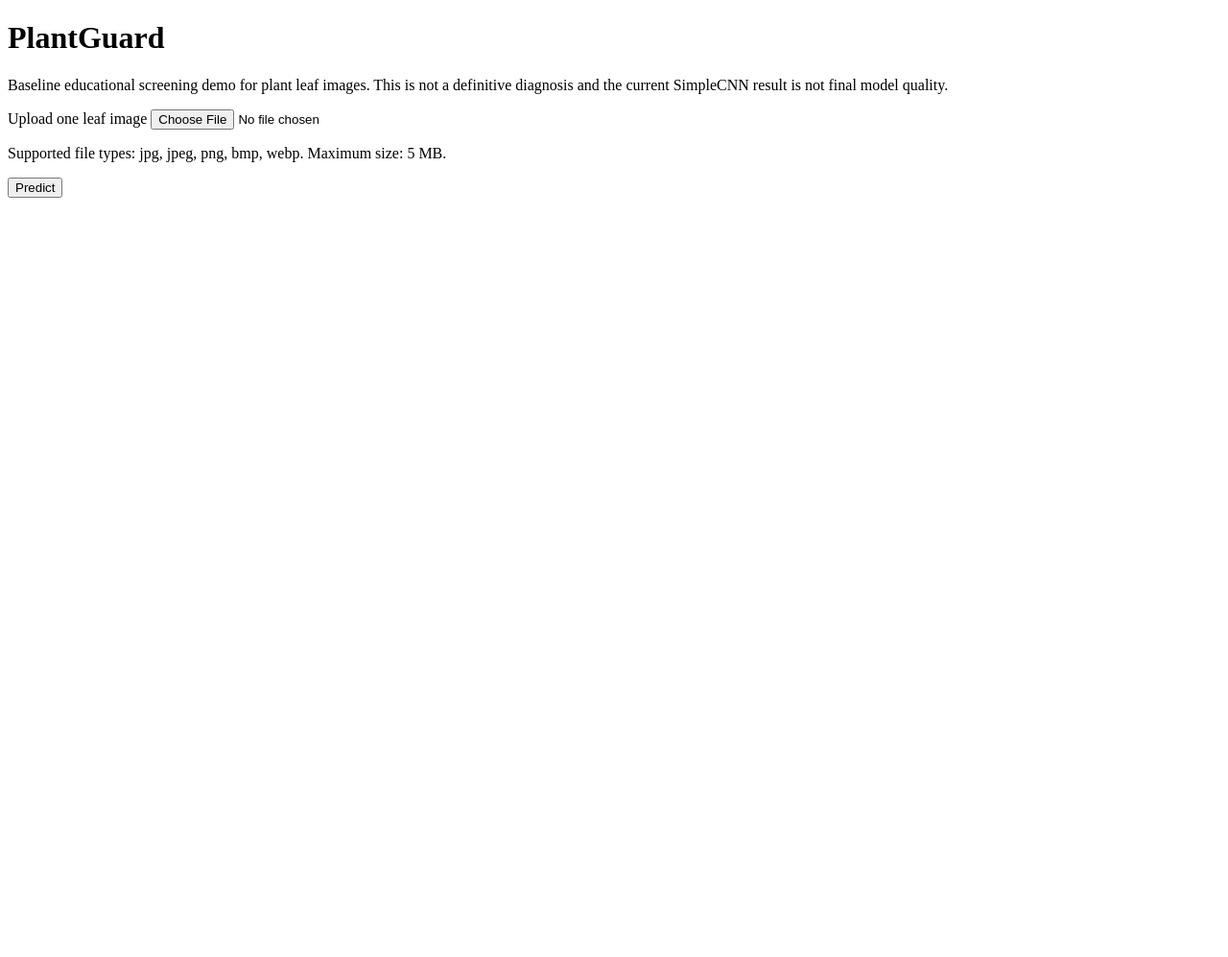
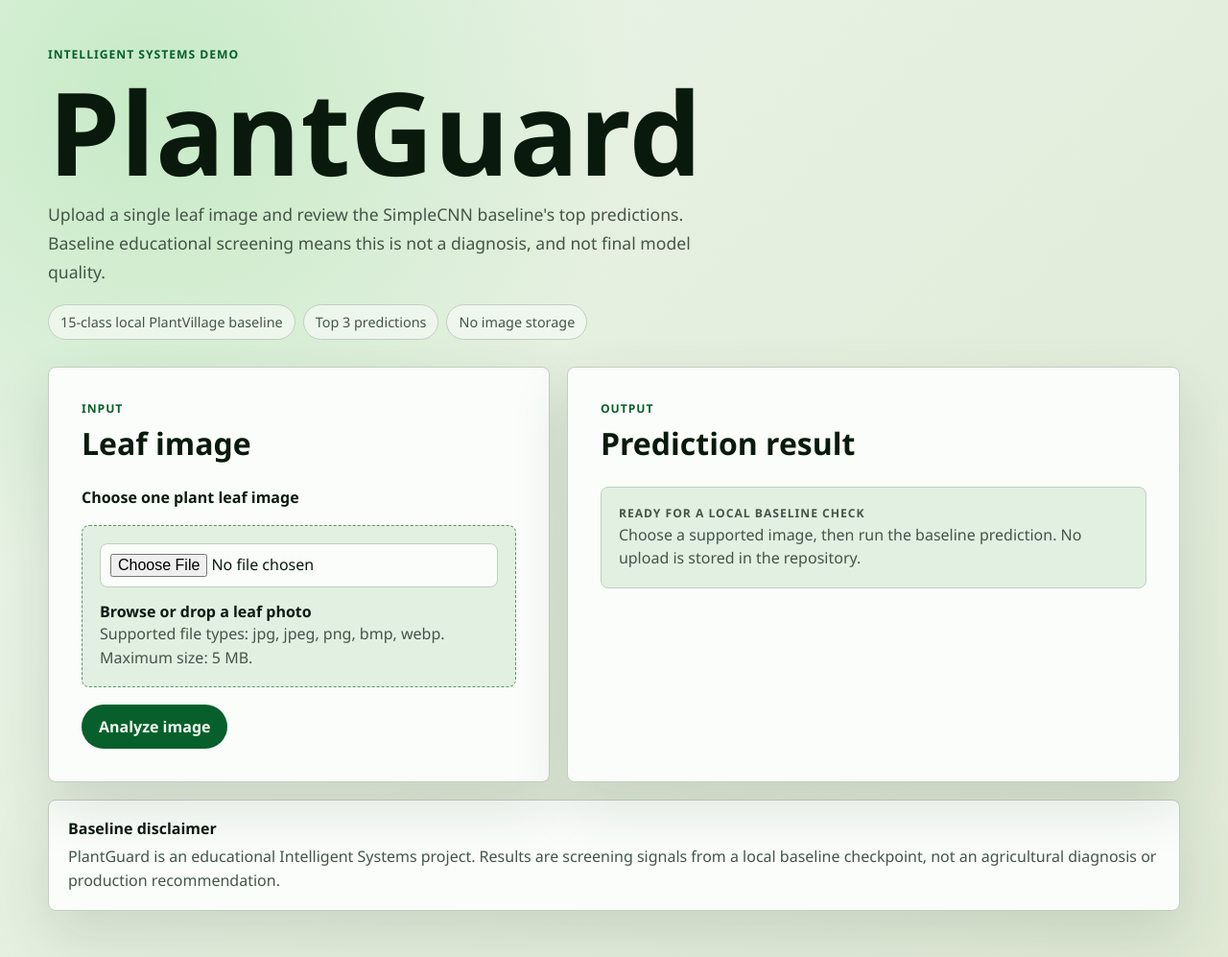
Before and after one commit to TrstnSnhn/Final_Proj_intel_system, a Flask app: page / in a window 1280 px wide. Shown: the whole page at 96% size. Before the commit the page ends 206 px from the top, so only its background shows below. Run offline with Flask 3, Linux system fonts and the light colour scheme.

Commit message:
feat: polish Flask web demo UI

```diff
--- /dev/null
+++ b/web/static/styles.css
@@ -0,0 +1,318 @@
+:root {
+  color-scheme: light;
+  --bg: oklch(96% 0.018 142);
+  --surface: oklch(99% 0.006 142);
+  --surface-strong: oklch(94% 0.026 145);
+  --ink: oklch(20% 0.035 150);
+  --muted: oklch(43% 0.032 150);
+  --line: oklch(84% 0.026 145);
+  --accent: oklch(43% 0.115 150);
+  --accent-soft: oklch(91% 0.05 150);
+  --warning: oklch(52% 0.14 32);
+  --shadow: 0 24px 60px oklch(35% 0.04 150 / 0.14);
+  font-family:
+    "Aptos",
+    "Segoe UI",
+    system-ui,
+    sans-serif;
+}
+
+* {
+  box-sizing: border-box;
+}
+
+body {
+  min-height: 100dvh;
+  margin: 0;
+  color: var(--ink);
+  background:
+    radial-gradient(circle at 12% 10%, oklch(88% 0.08 145 / 0.7), transparent 32rem),
+    linear-gradient(135deg, var(--bg), oklch(92% 0.03 128));
+}
+
+button,
+input {
+  font: inherit;
+}
+
+.app-shell {
+  width: min(1180px, calc(100% - 32px));
+  margin: 0 auto;
+  padding: 48px 0;
+}
+
+.hero-panel {
+  display: grid;
+  gap: 18px;
+  max-width: 860px;
+  margin-bottom: 28px;
+}
+
+.eyebrow,
+.section-kicker,
+.prediction-rank,
+.state-label {
+  margin: 0;
+  color: var(--accent);
+  font-size: 0.76rem;
+  font-weight: 800;
+  letter-spacing: 0.08em;
+  text-transform: uppercase;
+}
+
+h1,
+h2,
+h3,
+p {
+  margin-top: 0;
+}
+
+h1 {
+  max-width: 12ch;
+  margin-bottom: 0;
+  font-size: clamp(3.4rem, 11vw, 7.5rem);
+  line-height: 0.9;
+  letter-spacing: 0;
+}
+
+h2 {
+  margin-bottom: 0;
+  font-size: clamp(1.35rem, 3vw, 2rem);
+}
+
+h3 {
+  margin-bottom: 6px;
+  font-size: 1.06rem;
+  line-height: 1.2;
+}
+
+.hero-copy {
+  max-width: 68ch;
+  margin-bottom: 0;
+  color: var(--muted);
+  font-size: 1.1rem;
+  line-height: 1.7;
+}
+
+.status-strip {
+  display: flex;
+  flex-wrap: wrap;
+  gap: 8px;
+}
+
+.status-strip span {
+  border: 1px solid var(--line);
+  border-radius: 999px;
+  padding: 8px 12px;
+  background: oklch(98% 0.01 145 / 0.72);
+  color: var(--muted);
+  font-size: 0.9rem;
+}
+
+.workspace-grid {
+  display: grid;
+  grid-template-columns: minmax(0, 0.9fr) minmax(0, 1.1fr);
+  gap: 18px;
+  align-items: stretch;
+}
+
+.upload-panel,
+.results-panel,
+.disclaimer-panel {
+  border: 1px solid var(--line);
+  border-radius: 8px;
+  background: var(--surface);
+  box-shadow: var(--shadow);
+}
+
+.upload-panel,
+.results-panel {
+  min-height: 430px;
+  padding: clamp(20px, 4vw, 34px);
+}
+
+.section-heading {
+  display: grid;
+  gap: 6px;
+  margin-bottom: 24px;
+}
+
+.upload-form {
+  display: grid;
+  gap: 18px;
+}
+
+.upload-form label {
+  color: var(--ink);
+  font-weight: 750;
+}
+
+.dropzone {
+  display: grid;
+  gap: 14px;
+  border: 1px dashed oklch(62% 0.08 150);
+  border-radius: 8px;
+  padding: 18px;
+  background: var(--surface-strong);
+}
+
+.dropzone input {
+  width: 100%;
+  border-radius: 8px;
+  border: 1px solid var(--line);
+  padding: 10px;
+  background: var(--surface);
+}
+
+.dropzone p,
+.empty-box p,
+.error-box p,
+.disclaimer-panel p {
+  margin-bottom: 0;
+  color: var(--muted);
+  line-height: 1.55;
+}
+
+.preview-card {
+  margin: 0;
+  overflow: hidden;
+  border: 1px solid var(--line);
+  border-radius: 8px;
+  background: var(--surface);
+}
+
+.preview-card[hidden] {
+  display: none;
+}
+
+.preview-card img {
+  display: block;
+  width: 100%;
+  max-height: 260px;
+  object-fit: cover;
+  background: var(--surface-strong);
+}
+
+.preview-card figcaption {
+  padding: 12px 14px;
+  color: var(--muted);
+  font-size: 0.9rem;
+  word-break: break-word;
+}
+
+button {
+  width: fit-content;
+  border: 0;
+  border-radius: 999px;
+  padding: 12px 18px;
+  background: var(--accent);
+  color: oklch(98% 0.01 145);
+  font-weight: 800;
+  cursor: pointer;
+  transition:
+    transform 180ms ease,
+    background 180ms ease;
+}
+
+button:hover {
+  background: oklch(36% 0.11 150);
+}
+
+button:active {
+  transform: translateY(1px);
+}
+
+.state-box {
+  border-radius: 8px;
+  padding: 18px;
+}
+
+.empty-box {
+  border: 1px solid var(--line);
+  background: var(--surface-strong);
+}
+
+.error-box {
+  border: 1px solid oklch(70% 0.11 32);
+  background: oklch(95% 0.035 32);
+}
+
+.error-box .state-label {
+  color: var(--warning);
+}
+
+.prediction-list {
+  display: grid;
+  gap: 14px;
+}
+
+.prediction-card {
+  display: grid;
+  grid-template-columns: auto minmax(0, 1fr);
+  gap: 14px;
+  border: 1px solid var(--line);
+  border-radius: 8px;
+  padding: 16px;
+  background: var(--surface);
+}
+
+.prediction-main {
+  min-width: 0;
+}
+
+.prediction-main code {
+  color: var(--muted);
+  font-size: 0.82rem;
+  word-break: break-word;
+}
+
+.confidence-wrap {
+  grid-column: 1 / -1;
+  display: grid;
+  gap: 8px;
+}
+
+.confidence-wrap span {
+  font-weight: 850;
+}
+
+.confidence-track {
+  height: 10px;
+  overflow: hidden;
+  border-radius: 999px;
+  background: var(--accent-soft);
+}
+
+.confidence-bar {
+  width: var(--confidence);
+  height: 100%;
+  border-radius: inherit;
+  background: linear-gradient(90deg, var(--accent), oklch(60% 0.13 142));
+}
+
+.disclaimer-panel {
+  display: grid;
+  gap: 6px;
+  margin-top: 18px;
+  padding: 18px 20px;
+}
+
+.disclaimer-panel strong {
+  color: var(--ink);
+}
+
+@media (max-width: 820px) {
+  .app-shell {
+    width: min(100% - 22px, 680px);
+    padding: 28px 0;
+  }
+
+  .workspace-grid {
+    grid-template-columns: 1fr;
+  }
+
+  .upload-panel,
+  .results-panel {
+    min-height: auto;
+  }
+}
--- a/web/templates/index.html
+++ b/web/templates/index.html
@@ -4,47 +4,131 @@
     <meta charset="utf-8">
     <meta name="viewport" content="width=device-width, initial-scale=1">
     <title>PlantGuard Web Demo</title>
+    <link rel="stylesheet" href="{{ url_for('static', filename='styles.css') }}">
   </head>
   <body>
-    <main>
-      <h1>PlantGuard</h1>
-      <p>
-        Baseline educational screening demo for plant leaf images. This is not a definitive diagnosis
-        and the current SimpleCNN result is not final model quality.
+    <main class="app-shell">
+      <section class="hero-panel" aria-labelledby="app-title">
+        <p class="eyebrow">Intelligent Systems demo</p>
+        <h1 id="app-title">PlantGuard</h1>
+        <p class="hero-copy">
+          Upload a single leaf image and review the SimpleCNN baseline's top predictions.
+          Baseline educational screening means this is not a diagnosis, and not final model quality.
         </p>
+        <div class="status-strip" aria-label="Current demo status">
+          <span>15-class local PlantVillage baseline</span>
+          <span>Top 3 predictions</span>
+          <span>No image storage</span>
+        </div>
+      </section>
 
-      <form action="/predict" method="post" enctype="multipart/form-data">
-        <label for="image">Upload one leaf image</label>
+      <section class="workspace-grid" aria-label="PlantGuard web demo">
+        <section class="upload-panel" aria-labelledby="upload-title">
+          <div class="section-heading">
+            <p class="section-kicker">Input</p>
+            <h2 id="upload-title">Leaf image</h2>
+          </div>
+
+          <form action="/predict" method="post" enctype="multipart/form-data" class="upload-form">
+            <label for="image">Choose one plant leaf image</label>
+            <div class="dropzone">
               <input
                 id="image"
                 name="image"
                 type="file"
                 accept=".jpg,.jpeg,.png,.bmp,.webp,image/jpeg,image/png,image/bmp,image/webp"
+                aria-describedby="upload-rules"
               >
-        <p>Supported file types: {{ allowed_types }}. Maximum size: {{ max_upload_mb }} MB.</p>
-        <button type="submit">Predict</button>
+              <div>
+                <strong>Browse or drop a leaf photo</strong>
+                <p id="upload-rules">Supported file types: {{ allowed_types }}. Maximum size: {{ max_upload_mb }} MB.</p>
+              </div>
+            </div>
+
+            <figure class="preview-card" id="leaf-preview" hidden>
+              <img id="leaf-preview-image" alt="Selected leaf image preview">
+              <figcaption id="leaf-preview-name">Selected image preview</figcaption>
+            </figure>
+
+            <button type="submit">Analyze image</button>
           </form>
+        </section>
+
+        <section class="results-panel" aria-live="polite" aria-labelledby="results-title">
+          <div class="section-heading">
+            <p class="section-kicker">Output</p>
+            <h2 id="results-title">Prediction result</h2>
+          </div>
 
           {% if error %}
-        <section role="alert" aria-live="polite">
-          <h2>Prediction unavailable</h2>
+            <div class="state-box error-box" role="alert">
+              <p class="state-label">Prediction unavailable</p>
               <p>{{ error }}</p>
+            </div>
+          {% elif predictions %}
+            <div class="prediction-list">
+              {% for prediction in predictions %}
+                <article class="prediction-card">
+                  <div class="prediction-rank">Rank {{ prediction.rank }}</div>
+                  <div class="prediction-main">
+                    <h3>{{ prediction.class_name.replace("_", " ") }}</h3>
+                    <code>{{ prediction.class_name }}</code>
+                  </div>
+                  <div class="confidence-wrap">
+                    <span>{{ "%.2f"|format(prediction.confidence * 100) }}%</span>
+                    <div class="confidence-track" aria-hidden="true">
+                      <div
+                        class="confidence-bar"
+                        style="--confidence: {{ '%.2f'|format(prediction.confidence * 100) }}%;"
+                      ></div>
+                    </div>
+                  </div>
+                </article>
+              {% endfor %}
+            </div>
+          {% else %}
+            <div class="state-box empty-box">
+              <p class="state-label">Ready for a local baseline check</p>
+              <p>Choose a supported image, then run the baseline prediction. No upload is stored in the repository.</p>
+            </div>
+          {% endif %}
         </section>
-      {% endif %}
+      </section>
 
-      {% if predictions %}
-        <section aria-live="polite">
-          <h2>Top predictions</h2>
-          <ol>
-            {% for prediction in predictions %}
-              <li>
-                <strong>{{ prediction.class_name }}</strong>
-                <span>{{ "%.2f"|format(prediction.confidence * 100) }}%</span>
-              </li>
-            {% endfor %}
-          </ol>
+      <section class="disclaimer-panel" aria-label="Baseline disclaimer">
+        <strong>Baseline disclaimer</strong>
+        <p>
+          PlantGuard is an educational Intelligent Systems project. Results are screening signals from a local
+          baseline checkpoint, not an agricultural diagnosis or production recommendation.
+        </p>
       </section>
-      {% endif %}
     </main>
+
+    <script>
+      const imageInput = document.getElementById("image");
+      const preview = document.getElementById("leaf-preview");
+      const previewImage = document.getElementById("leaf-preview-image");
+      const previewName = document.getElementById("leaf-preview-name");
+      let previewUrl = null;
+
+      imageInput?.addEventListener("change", () => {
+        const [file] = imageInput.files;
+        if (previewUrl) {
+          URL.revokeObjectURL(previewUrl);
+          previewUrl = null;
+        }
+
+        if (!file) {
+          preview.hidden = true;
+          previewImage.removeAttribute("src");
+          return;
+        }
+
+        previewUrl = URL.createObjectURL(file);
+        previewImage.src = previewUrl;
+        previewName.textContent = file.name;
+        preview.hidden = false;
+      });
+    </script>
   </body>
 </html>
```
Also changed, not shown: tests/test_web_app.py (+39 -0 lines), README.md. Lines whose indentation alone changed are shown as unchanged.
